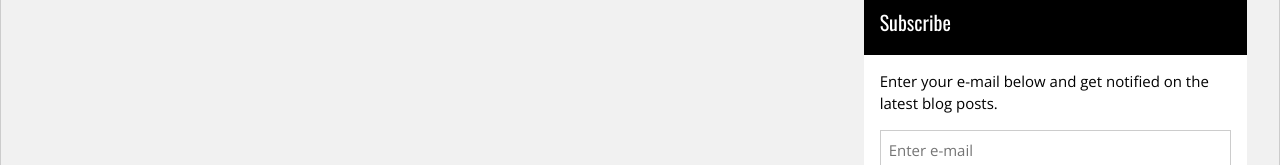
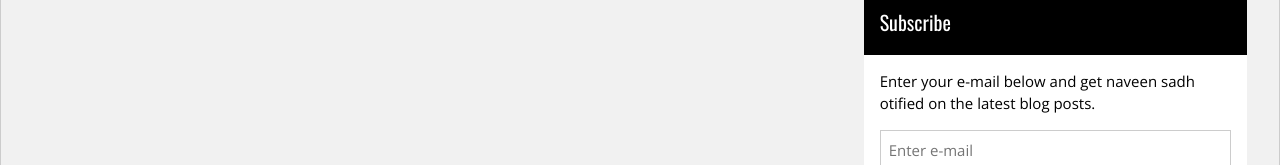
Before and after one commit to naveen5579/excelr-project-example, a plain HTML site: page index.html in a window 1280 px wide. Shown: the part 1933-2098 px from the top of the page. Drawn offline with nearby package versions, Linux system fonts and the light colour scheme.

```diff
--- a/index.html
+++ b/index.html
@@ -290,7 +290,7 @@ and is wrapped around the whole page content, except for the footer in this exam
           <h4>Subscribe</h4>
         </div>
         <div class="w3-container w3-white">
-          <p>Enter your e-mail below and get notified on the latest blog posts.</p>
+          <p>Enter your e-mail below and get naveen sadh otified on the latest blog posts.</p>
           <p><input class="w3-input w3-border" type="text" placeholder="Enter e-mail" style="width:100%"></p>
           <p><button type="button" onclick="document.getElementById('subscribe').style.display='block'" class="w3-button w3-block w3-red">Subscribe</button></p>
         </div>
```
